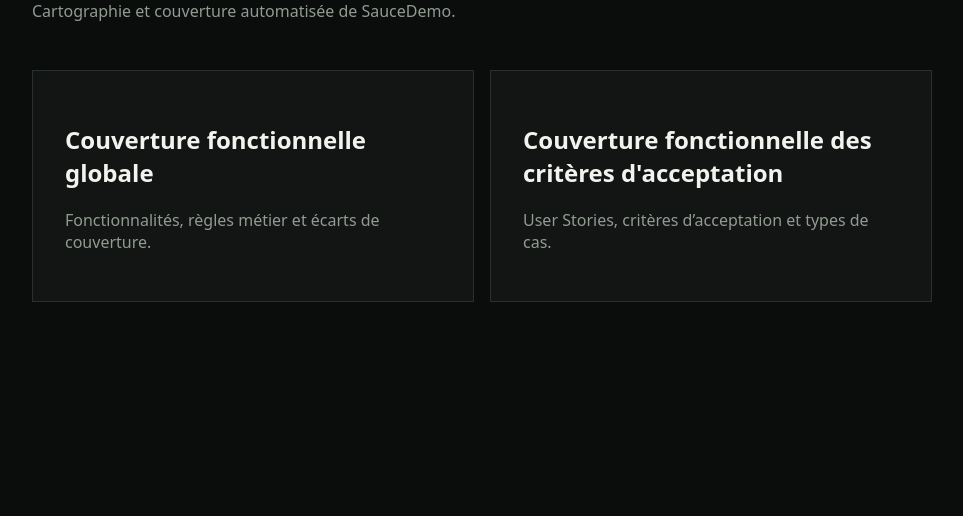
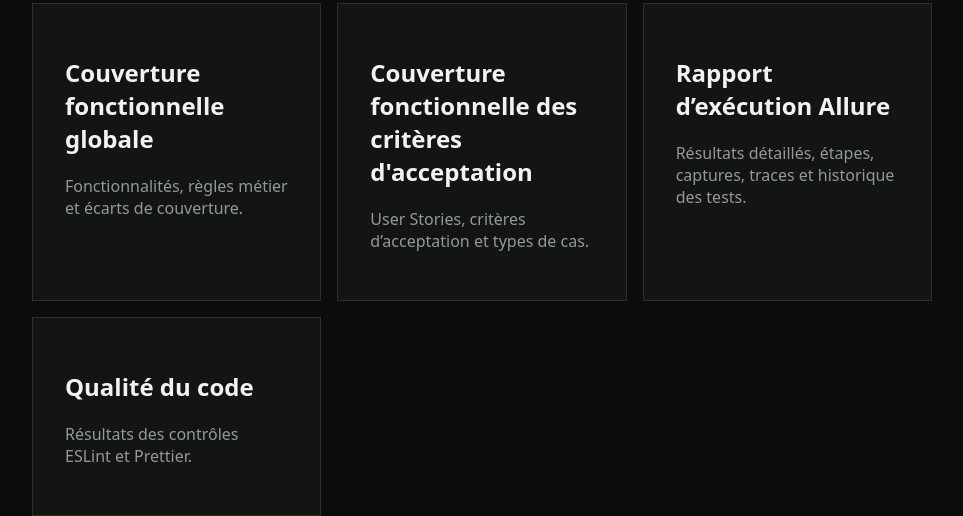
Before and after one commit to maximejoannis/saucedemo-qa-automation, a website: page reports/index.html in a window 1280 px wide. Shown: the part 431-947 px from the top of the page, without its empty margins (158-1121 px from the left). Before the commit the page ends 800 px from the top, so only its background shows below. Drawn offline with Linux system fonts and the light colour scheme.

Commit message:
Ajout des rapports Allure et Quality

```diff
--- a/reports/index.html
+++ b/reports/index.html
@@ -72,6 +72,16 @@
           <h2>Couverture fonctionnelle des critères d'acceptation</h2>
           <p>User Stories, critères d’acceptation et types de cas.</p>
         </a>
+
+        <a href="./allure/">
+          <h2>Rapport d’exécution Allure</h2>
+          <p>Résultats détaillés, étapes, captures, traces et historique des tests.</p>
+        </a>
+
+        <a href="./quality/">
+          <h2>Qualité du code</h2>
+          <p>Résultats des contrôles ESLint et Prettier.</p>
+        </a>
       </section>
     </main>
   </body>
```
